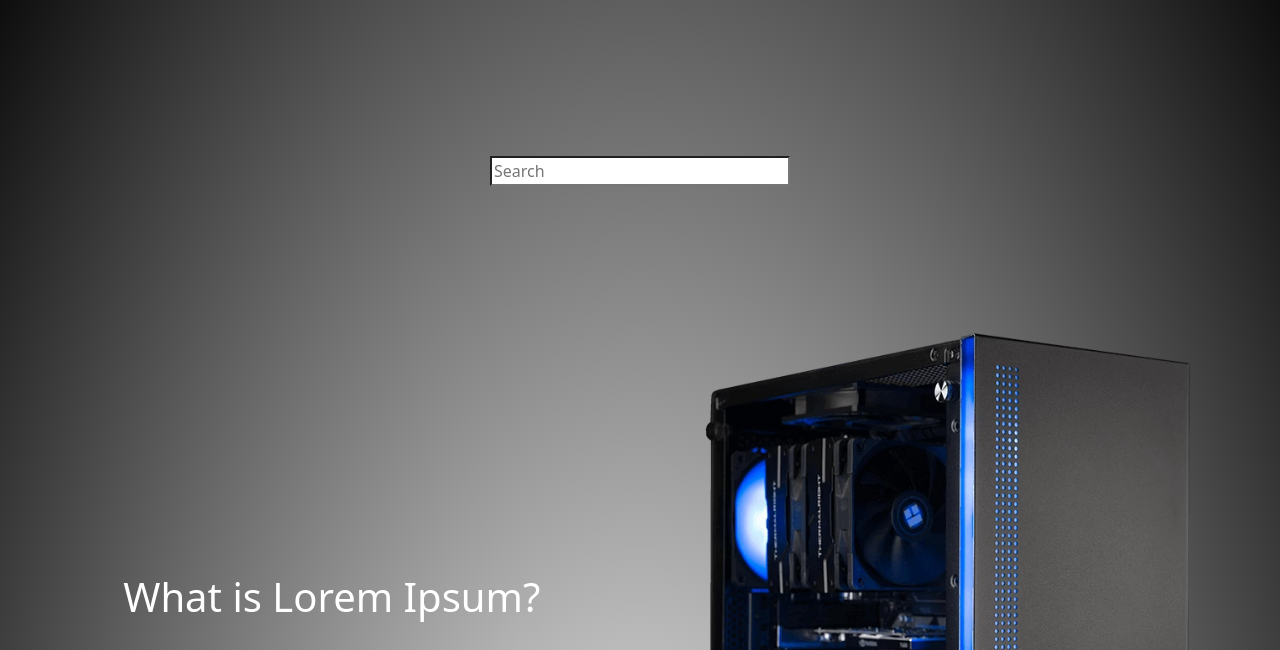
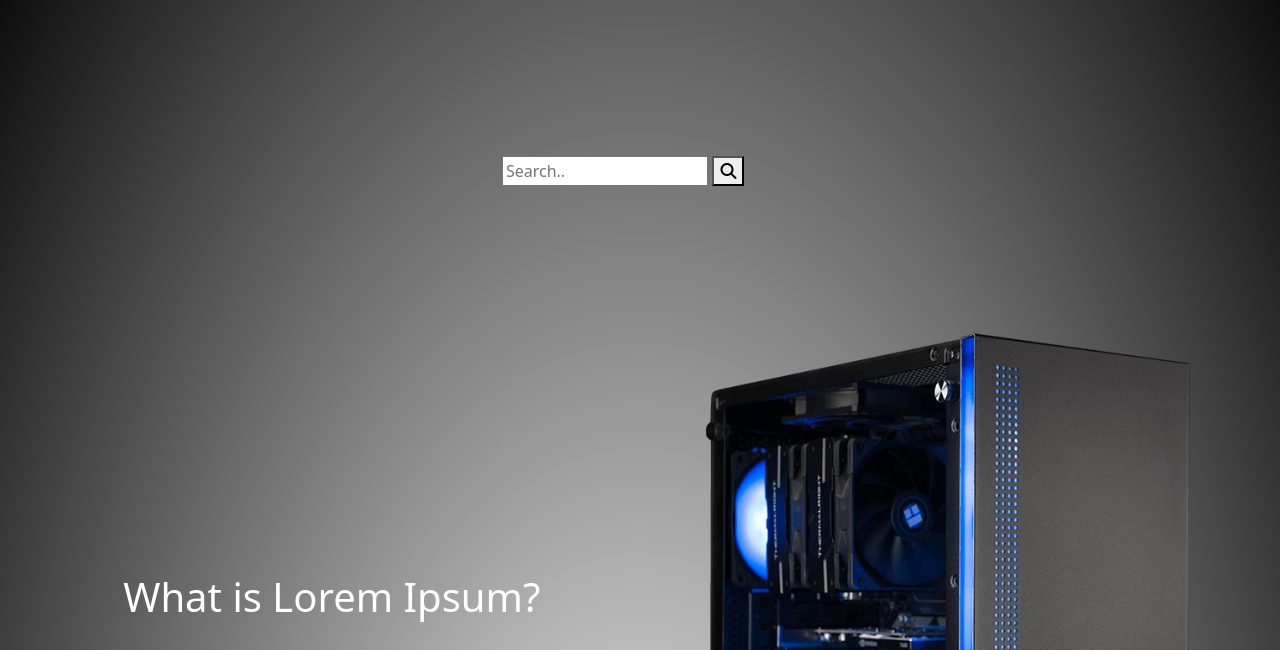
Before and after one commit to sale19/Webshop, a website: page index.html in a window 1280 px wide. Shown: the part 136-786 px from the top of the page. Drawn offline with nearby package versions, Linux system fonts and the light colour scheme; no server answers.

Commit message:
First commit

```diff
--- a/index.html
+++ b/index.html
@@ -62,15 +62,12 @@ function signOutUser() {
         <button id="SignOut" onclick="signOutUser()" class="btn btn-dark d-flex justify-content-end align-items-end float-end d-none">Sign Out</button>
         <h4 class="text-white" id="welcomeUser"></h4>
 
-
-
-
-
-    <div class="input-group rounded">
-        <div>
-        <input id="search-input" type="text" placeholder="Search" class="border-2">
-        </span>
-      </div>
+        <div class="input-group">
+            <link rel="stylesheet" href="https://cdnjs.cloudflare.com/ajax/libs/font-awesome/4.7.0/css/font-awesome.min.css">
+            <form class="example" action="action_page.php">
+              <input class="w-75" type="text" placeholder="Search.." name="search">
+              <button type="submit"><i class="fa fa-search"></i></button>
+            </form>
 
       <div  id="home-section" class="rows">
         <div class="column-1">
@@ -184,7 +181,7 @@ function signOutUser() {
                 <br>
                 <h4>sale1981@hotmail.com</h4>
                 <br>
-                <h4>GITHUB Link</h4>
+                <h4><a href="https://github.com/sale19/Webshop">GITHUB Link</a></h4>
             </div>
 
 
```
Also changed, not shown: details.html (+1 -1 lines).
